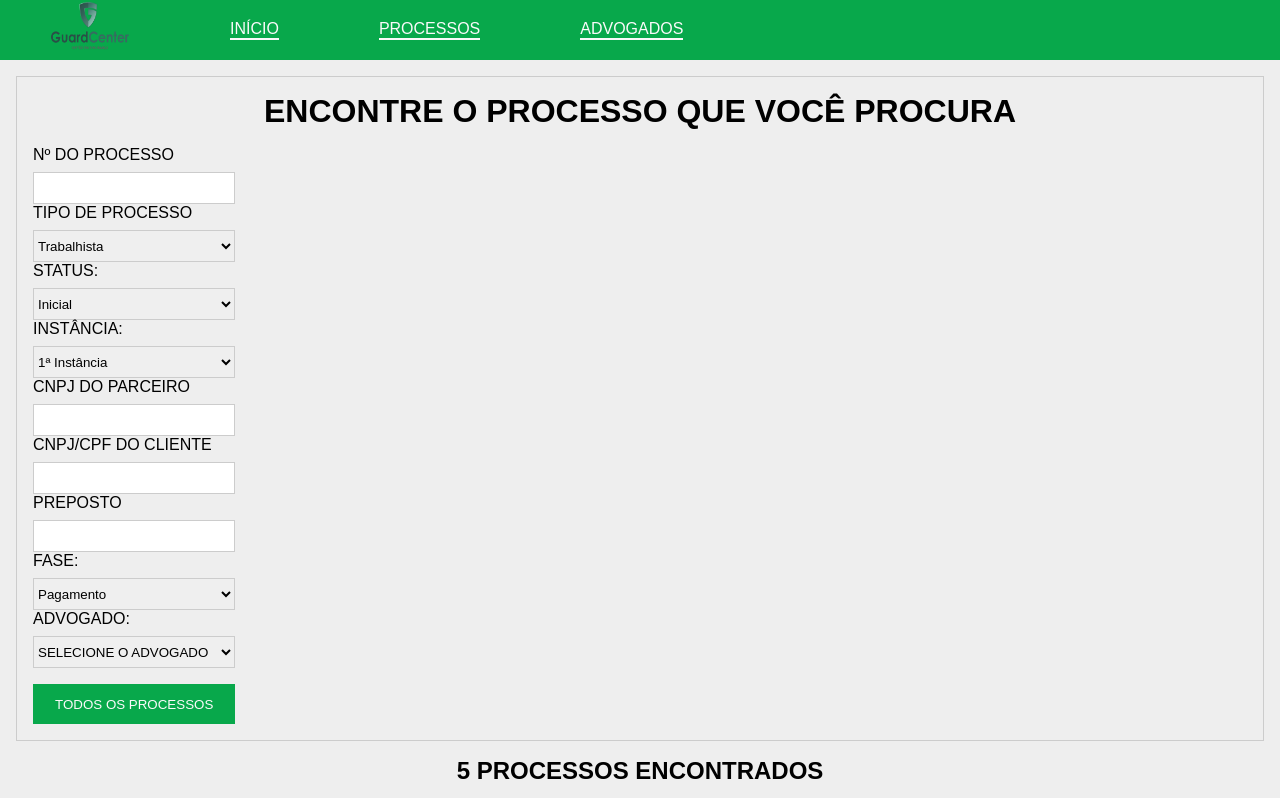
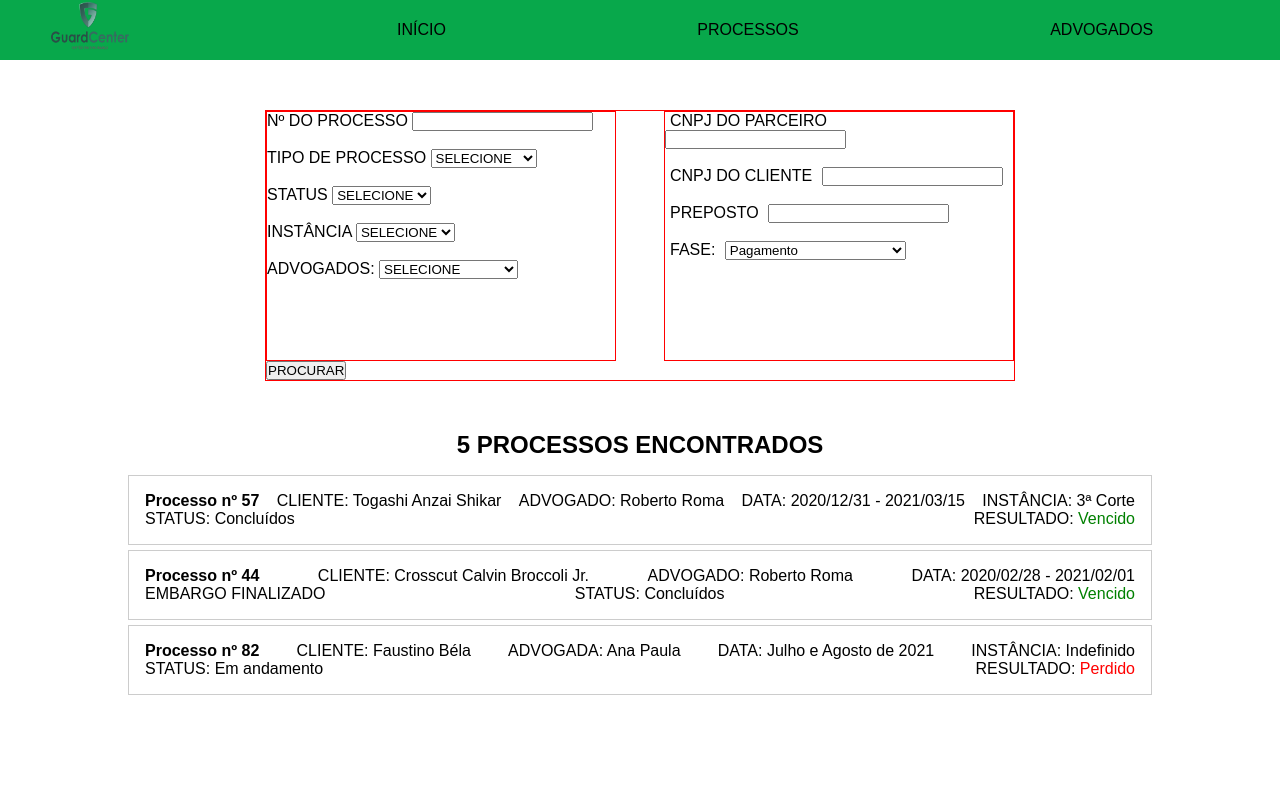
Before and after one commit to rafaeljssantana/aplicacaoadv, a plain HTML site: page main.html in a window 1280 px wide. Shown: the top 798 px of the page. Drawn offline with Linux system fonts and the light colour scheme; files whose address does not match are found by name.

Commit message:
Atualizações

```diff
--- a/css/style.css
+++ b/css/style.css
@@ -14,6 +14,18 @@
 
 }
 
+.navegacao ul span{
+    margin-left: 187px;
+    padding: 30px;
+}
+span a {
+    text-decoration: none;
+    color: black;
+}
+span a:hover{
+    color: blue;
+}
+
 .logo {
     font-weight: bold;
     font-size: 1.5rem;
@@ -21,7 +33,8 @@
     margin-right: 50px;
 }
 
-.nav-item {
+/*Essa é a parte do cabeçalho
+/* .nav-item {
     border-bottom: 2px solid #fafafa;
     cursor: pointer;
     margin-left: 50px;
@@ -33,6 +46,29 @@
     cursor: pointer;
     margin-left: 50px 50px;
     margin-right: 50px 50px;
+} */
+
+#perguntas{
+    width: 750px;
+    border: 1px solid red;
+    margin: 50px auto;
+}
+
+.tabela-fisrt{
+    float: left;
+    width: 350px;
+    height: 250px;
+    border: 1px solid red;
+}
+.tabela-secound{
+    float: right;
+    width: 350px;
+    height: 250px;
+    border: 1px solid red;
+}
+
+.tabela-secound span{
+    margin: 5px;
 }
 
 .main-content {
--- a/main.html
+++ b/main.html
@@ -7,19 +7,124 @@
     <link rel="stylesheet" href="css/style.css">
 </head>
 <body>
+
+    <div id="container">
+
     <div class="nav-bar">
         <div class="logo"><img src="src/img/Logo Guard center.png" alt="logo" width="80" height="55"></div>
-        <div class="nav-item active">INÍCIO</div>
+        <!-- <div class="nav-item active">INÍCIO</div>
         <div class="nav-item">PROCESSOS</div>
-        <div class="nav-item">ADVOGADOS</div>
+        <div class="nav-item">ADVOGADOS</div> -->
+
+        <!--Sugestão para cabeçalho-->
+        <div class="navegacao">
+            <ul>
+                <span><a href="#">INÍCIO</a></span>
+                <span><a href="#">PROCESSOS</a></span>
+                <span><a href="#">ADVOGADOS</a></span>
+            </ul>
+        </div>
+
     </div>
-    <div class="main-content">
+
+    <!--Sugestão para preencher o formulário-->
+    <div id="perguntas">
+
+    <div class="tabela-fisrt"> <!--Início da tabela 1-->
+
+        <form>
+
+        <span>Nº DO PROCESSO</span>
+        <input type="text" name="" id="">
+        <br>
+        <br>
+        <span>TIPO DE PROCESSO</span>
+        <select id="typeprocess" name="typeprocess">
+            <option value="trabalhista">SELECIONE</option>
+            <option value="trabalhista">Trabalhista</option>
+            <option value="civel">Cível</option>
+            <option value="penal">Penal</option>
+            <option value="tributario">Tributário</option>
+            <option value="administrativo">Administrativo</option>
+        </select>
+        <br>
+        <br>
+
+        <span>STATUS</span>
+        <select id="status" name="status">
+            <option value="concluidos">SELECIONE</option>
+            <option value="concluidos">Inicial</option>
+            <option value="acordo">Acordo</option>
+            <option value="concluidos">Concluídos</option>
+            <option value="extinto">Extinto</option>
+        </select>
+        <br>
+        <br>
+
+        <span>INSTÂNCIA</span>
+        <select id="instancia" name="instancia">
+            <option value="1">SELECIONE</option>
+            <option value="1">1ª Instância</option>
+            <option value="2">2ª Instância</option>
+            <option value="3">3ª Instância</option>
+        </select>
+        <br>
+        <br>
+
+        <span>ADVOGADOS:</span>
+        <select id="advogado" name="advogado">
+            <option value="todos">SELECIONE</option>
+            <option value="Ana">Ana Paula Cordeiro</option>
+            <option value="Roberto">Roberto Roma</option>
+        </select>
+
+
+
+    </div> <!--Final da tabela 1-->
+
+    <div class="tabela-secound"> <!--Início da tabela 2-->
+        <span>CNPJ DO PARCEIRO</span>
+        <input type="text" id="cnpjparceiro" name="cnpjparceiro">
+        <br>
+        <br>
+        <span>CNPJ DO CLIENTE</span>
+        <input type="text" id="cnpj_cpfcliente" name="cnpj_cpfcliente">
+        <br>
+        <br>
+
+        <span>PREPOSTO</span>
+        <input type="text" id="preposto" name="preposto">
+        <br>
+        <br>
+
+        <span>FASE:</span>
+        <select id="fase" name="fase">
+            <option value="1">Pagamento</option>
+            <option value="2">Execução</option>
+            <option value="3">Liquidação</option>
+            <option value="3">Cumprimento da Sentença</option>
+        </select>
+        <br>
+        <br>
+
+        </form>
+
+    </div> <!--Final da tabela 2-->
+
+        <button type="submit" class="procurar">PROCURAR</button>
+
+    </div> <!--Final das perguntas-->
+
+    </div>
+
+    <!-- <div class="main-content">
         <div class="search-section">
             <h1>ENCONTRE O PROCESSO QUE VOCÊ PROCURA</h1>
-            <form>
-                <label for="processo">Nº DO PROCESSO</label>
+            <form> -->
+                <!-- <label for="processo">Nº DO PROCESSO</label>
                 <input type="text" id="processo" name="processo">
                 <label for="typeprocess">TIPO DE PROCESSO</label>
+
                 <select id="typeprocess" name="typeprocess">
                     <option value="trabalhista">Trabalhista</option>
                     <option value="civel">Cível</option>
@@ -34,12 +139,14 @@
                     <option value="concluidos">Concluídos</option>
                     <option value="extinto">Extinto</option>
                 </select>
+
                 <label for="instancia">INSTÂNCIA:</label>
                 <select id="instancia" name="instancia">
                     <option value="1">1ª Instância</option>
                     <option value="2">2ª Instância</option>
                     <option value="3">3ª Instância</option>
                 </select>
+
                 <label for="cnpjparceiro">CNPJ DO PARCEIRO</label>
                 <input type="text" id="cnpjparceiro" name="cnpjparceiro">
                 <label for="cnpj_cpfcliente">CNPJ/CPF DO CLIENTE</label>
@@ -61,7 +168,7 @@
                 </select>
                 <button type="submit">TODOS OS PROCESSOS</button>
             </form>
-        </div>
+        </div> -->
         <div class="results-section">
             <h2>5 PROCESSOS ENCONTRADOS</h2>
             <div class="result-item">
@@ -92,6 +199,6 @@
                 <p>RESULTADO: <span class="red">Perdido</span></p>
             </div>
         </div>
-    </div>
+    <!-- </div> -->
 </body>
 </html>
```
